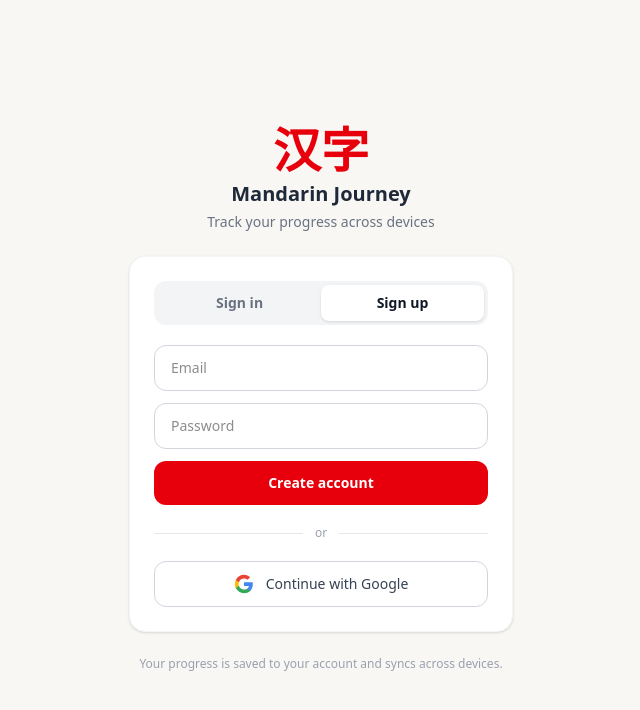
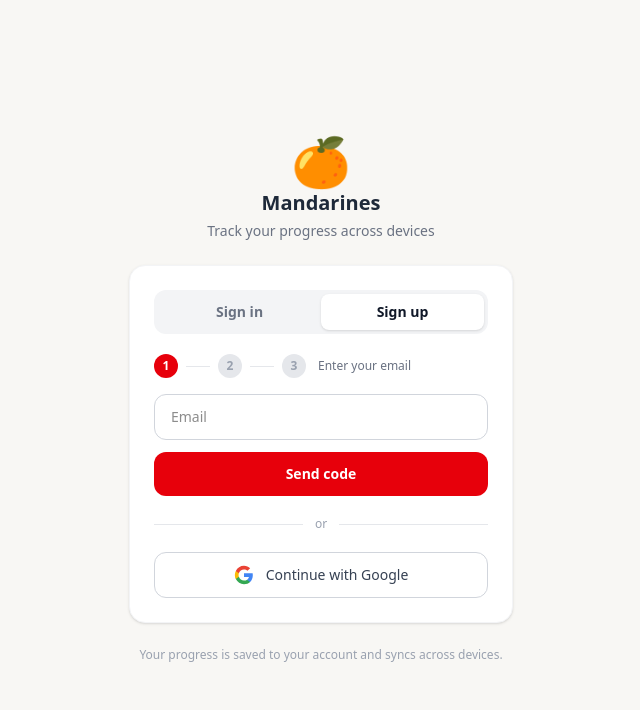
Before and after one commit to Cristi7778/Mandarines, a Next.js app: page /auth in a window 1280 px wide. Both pictures are taken after a click on the button "Sign up". Shown: the top 710 px of the page, without its empty margins (319-959 px from the left). Built offline with nearby package versions, Linux system fonts and the light colour scheme; no server answers.

Commit message:
sign-up update requires email confirmation

```diff
--- a/app/auth/callback/page.tsx
+++ b/app/auth/callback/page.tsx
@@ -25,7 +25,7 @@ function CallbackHandler() {
   return (
     <div className="min-h-screen bg-[#f8f7f4] flex items-center justify-center">
       <div className="text-center space-y-3">
-        <div className="text-4xl chinese-text text-red-600 font-bold animate-pulse">汉字</div>
+        <div className="text-4xl chinese-text text-red-600 font-bold animate-pulse">🍊</div>
         <p className="text-gray-500 text-sm">Signing you in…</p>
       </div>
     </div>
--- a/app/auth/page.tsx
+++ b/app/auth/page.tsx
@@ -1,51 +1,119 @@
 'use client';
 
-import { useEffect, useState } from 'react';
+import { useEffect, useRef, useState } from 'react';
 import { useRouter } from 'next/navigation';
 import { supabase } from '@/lib/supabase';
 
 type Mode = 'login' | 'signup';
+type SignupStep = 'email' | 'code' | 'password';
 
 export default function AuthPage() {
   const router = useRouter();
+
   const [mode, setMode] = useState<Mode>('login');
-  const [email, setEmail] = useState('');
-  const [password, setPassword] = useState('');
+
+  // login state
+  const [loginEmail, setLoginEmail] = useState('');
+  const [loginPassword, setLoginPassword] = useState('');
+
+  // signup state
+  const [signupStep, setSignupStep] = useState<SignupStep>('email');
+  const [signupEmail, setSignupEmail] = useState('');
+  const [signupCode, setSignupCode] = useState('');
+  const [signupPassword, setSignupPassword] = useState('');
+  const [signupConfirm, setSignupConfirm] = useState('');
+
   const [loading, setLoading] = useState(false);
   const [error, setError] = useState('');
-  const [message, setMessage] = useState('');
 
-  // Redirect already-logged-in users
+  const codeRef = useRef<HTMLInputElement>(null);
+
   useEffect(() => {
     supabase.auth.getSession().then(({ data: { session } }) => {
       if (session) router.replace('/');
     });
   }, [router]);
 
-  async function handleEmailAuth(e: React.FormEvent) {
+  useEffect(() => {
+    if (signupStep === 'code') codeRef.current?.focus();
+  }, [signupStep]);
+
+  function switchMode(m: Mode) {
+    setMode(m);
+    setError('');
+    setSignupStep('email');
+    setSignupCode('');
+    setSignupPassword('');
+    setSignupConfirm('');
+  }
+
+  // ── Login ────────────────────────────────────────────────────────────────
+
+  async function handleLogin(e: React.FormEvent) {
     e.preventDefault();
     setError('');
-    setMessage('');
     setLoading(true);
-
-    if (mode === 'signup') {
-      const { error } = await supabase.auth.signUp({ email, password });
-      if (error) {
-        setError(error.message);
-      } else {
-        setMessage('Check your email to confirm your account, then sign in.');
-      }
-    } else {
-      const { error } = await supabase.auth.signInWithPassword({ email, password });
-      if (error) {
-        setError(error.message);
-      } else {
-        router.replace('/');
-      }
+    const { error } = await supabase.auth.signInWithPassword({
+      email: loginEmail,
+      password: loginPassword,
+    });
+    if (error) setError(error.message);
+    else router.replace('/');
+    setLoading(false);
   }
 
+  // ── Sign-up step 1: send OTP ─────────────────────────────────────────────
+
+  async function handleSendCode(e: React.FormEvent) {
+    e.preventDefault();
+    setError('');
+    setLoading(true);
+    const { error } = await supabase.auth.signInWithOtp({
+      email: signupEmail,
+      options: { shouldCreateUser: true },
+    });
+    if (error) setError(error.message);
+    else setSignupStep('code');
     setLoading(false);
   }
+
+  // ── Sign-up step 2: verify OTP ───────────────────────────────────────────
+
+  async function handleVerifyCode(e: React.FormEvent) {
+    e.preventDefault();
+    setError('');
+    setLoading(true);
+    const { error } = await supabase.auth.verifyOtp({
+      email: signupEmail,
+      token: signupCode,
+      type: 'email',
+    });
+    if (error) setError(error.message);
+    else setSignupStep('password');
+    setLoading(false);
+  }
+
+  // ── Sign-up step 3: set password ─────────────────────────────────────────
+
+  async function handleSetPassword(e: React.FormEvent) {
+    e.preventDefault();
+    setError('');
+    if (signupPassword !== signupConfirm) {
+      setError('Passwords do not match.');
+      return;
+    }
+    if (signupPassword.length < 6) {
+      setError('Password must be at least 6 characters.');
+      return;
+    }
+    setLoading(true);
+    const { error } = await supabase.auth.updateUser({ password: signupPassword });
+    if (error) setError(error.message);
+    else router.replace('/');
+    setLoading(false);
+  }
+
+  // ── Google ───────────────────────────────────────────────────────────────
 
   async function handleGoogle() {
     setError('');
@@ -56,24 +124,31 @@ export default function AuthPage() {
     if (error) setError(error.message);
   }
 
+  // ── Step label ───────────────────────────────────────────────────────────
+
+  const stepLabel: Record<SignupStep, string> = {
+    email: 'Enter your email',
+    code: 'Check your inbox',
+    password: 'Set your password',
+  };
+
   return (
     <div className="min-h-screen bg-[#f8f7f4] flex items-center justify-center px-4">
       <div className="w-full max-w-sm space-y-6">
         {/* Logo */}
         <div className="text-center space-y-1">
-          <div className="text-5xl font-bold text-red-600 chinese-text">汉字</div>
-          <p className="text-xl font-semibold text-gray-800">Mandarin Journey</p>
+          <div className="text-5xl">🍊</div>
+          <p className="text-xl font-semibold text-gray-800">Mandarines</p>
           <p className="text-sm text-gray-500">Track your progress across devices</p>
         </div>
 
-        {/* Card */}
         <div className="bg-white rounded-2xl border border-gray-100 shadow-sm p-6 space-y-5">
           {/* Tab switcher */}
           <div className="flex bg-gray-100 rounded-xl p-1">
             {(['login', 'signup'] as const).map(m => (
               <button
                 key={m}
-                onClick={() => { setMode(m); setError(''); setMessage(''); }}
+                onClick={() => switchMode(m)}
                 className={`flex-1 py-2 rounded-lg text-sm font-semibold transition-colors ${
                   mode === m ? 'bg-white text-gray-900 shadow-sm' : 'text-gray-500 hover:text-gray-700'
                 }`}
@@ -83,35 +158,148 @@ export default function AuthPage() {
             ))}
           </div>
 
-          {/* Email form */}
-          <form onSubmit={handleEmailAuth} className="space-y-3">
+          {/* ── Login form ── */}
+          {mode === 'login' && (
+            <form onSubmit={handleLogin} className="space-y-3">
               <input
                 type="email"
                 required
-              value={email}
-              onChange={e => setEmail(e.target.value)}
+                value={loginEmail}
+                onChange={e => setLoginEmail(e.target.value)}
                 placeholder="Email"
                 className="w-full border border-gray-300 rounded-xl px-4 py-3 text-sm focus:outline-none focus:ring-2 focus:ring-red-400 focus:border-transparent"
               />
               <input
                 type="password"
                 required
-              value={password}
-              onChange={e => setPassword(e.target.value)}
+                value={loginPassword}
+                onChange={e => setLoginPassword(e.target.value)}
                 placeholder="Password"
-              minLength={6}
                 className="w-full border border-gray-300 rounded-xl px-4 py-3 text-sm focus:outline-none focus:ring-2 focus:ring-red-400 focus:border-transparent"
               />
               {error && <p className="text-red-600 text-sm">{error}</p>}
-            {message && <p className="text-green-600 text-sm">{message}</p>}
               <button
                 type="submit"
                 disabled={loading}
                 className="w-full bg-red-600 text-white font-semibold py-3 rounded-xl hover:bg-red-700 transition-colors disabled:opacity-50 text-sm"
               >
-              {loading ? 'Please wait…' : mode === 'login' ? 'Sign in' : 'Create account'}
+                {loading ? 'Signing in…' : 'Sign in'}
               </button>
             </form>
+          )}
+
+          {/* ── Sign-up flow ── */}
+          {mode === 'signup' && (
+            <div className="space-y-4">
+              {/* step indicator */}
+              <div className="flex items-center gap-2">
+                {(['email', 'code', 'password'] as SignupStep[]).map((s, i) => (
+                  <div key={s} className="flex items-center gap-2">
+                    <div className={`w-6 h-6 rounded-full flex items-center justify-center text-xs font-bold ${
+                      signupStep === s
+                        ? 'bg-red-600 text-white'
+                        : ['email', 'code', 'password'].indexOf(signupStep) > i
+                        ? 'bg-green-500 text-white'
+                        : 'bg-gray-200 text-gray-400'
+                    }`}>
+                      {['email', 'code', 'password'].indexOf(signupStep) > i ? '✓' : i + 1}
+                    </div>
+                    {i < 2 && <div className="flex-1 h-px bg-gray-200 w-6" />}
+                  </div>
+                ))}
+                <span className="text-xs text-gray-500 ml-1">{stepLabel[signupStep]}</span>
+              </div>
+
+              {/* Step 1: email */}
+              {signupStep === 'email' && (
+                <form onSubmit={handleSendCode} className="space-y-3">
+                  <input
+                    type="email"
+                    required
+                    value={signupEmail}
+                    onChange={e => setSignupEmail(e.target.value)}
+                    placeholder="Email"
+                    className="w-full border border-gray-300 rounded-xl px-4 py-3 text-sm focus:outline-none focus:ring-2 focus:ring-red-400 focus:border-transparent"
+                  />
+                  {error && <p className="text-red-600 text-sm">{error}</p>}
+                  <button
+                    type="submit"
+                    disabled={loading}
+                    className="w-full bg-red-600 text-white font-semibold py-3 rounded-xl hover:bg-red-700 transition-colors disabled:opacity-50 text-sm"
+                  >
+                    {loading ? 'Sending…' : 'Send code'}
+                  </button>
+                </form>
+              )}
+
+              {/* Step 2: OTP code */}
+              {signupStep === 'code' && (
+                <form onSubmit={handleVerifyCode} className="space-y-3">
+                  <p className="text-sm text-gray-500">
+                    We sent a 6-digit code to <span className="font-medium text-gray-700">{signupEmail}</span>.
+                  </p>
+                  <input
+                    ref={codeRef}
+                    type="text"
+                    inputMode="numeric"
+                    pattern="[0-9]{6}"
+                    maxLength={6}
+                    required
+                    value={signupCode}
+                    onChange={e => setSignupCode(e.target.value.replace(/\D/g, ''))}
+                    placeholder="000000"
+                    className="w-full border border-gray-300 rounded-xl px-4 py-3 text-sm text-center tracking-[0.5em] font-mono focus:outline-none focus:ring-2 focus:ring-red-400 focus:border-transparent"
+                  />
+                  {error && <p className="text-red-600 text-sm">{error}</p>}
+                  <button
+                    type="submit"
+                    disabled={loading || signupCode.length !== 6}
+                    className="w-full bg-red-600 text-white font-semibold py-3 rounded-xl hover:bg-red-700 transition-colors disabled:opacity-50 text-sm"
+                  >
+                    {loading ? 'Verifying…' : 'Verify code'}
+                  </button>
+                  <button
+                    type="button"
+                    onClick={() => setSignupStep('email')}
+                    className="w-full text-xs text-gray-400 hover:text-gray-600"
+                  >
+                    Wrong email? Go back
+                  </button>
+                </form>
+              )}
+
+              {/* Step 3: set password */}
+              {signupStep === 'password' && (
+                <form onSubmit={handleSetPassword} className="space-y-3">
+                  <p className="text-sm text-gray-500">Email verified! Now set a password for your account.</p>
+                  <input
+                    type="password"
+                    required
+                    value={signupPassword}
+                    onChange={e => setSignupPassword(e.target.value)}
+                    placeholder="Password (min 6 characters)"
+                    className="w-full border border-gray-300 rounded-xl px-4 py-3 text-sm focus:outline-none focus:ring-2 focus:ring-red-400 focus:border-transparent"
+                  />
+                  <input
+                    type="password"
+                    required
+                    value={signupConfirm}
+                    onChange={e => setSignupConfirm(e.target.value)}
+                    placeholder="Confirm password"
+                    className="w-full border border-gray-300 rounded-xl px-4 py-3 text-sm focus:outline-none focus:ring-2 focus:ring-red-400 focus:border-transparent"
+                  />
+                  {error && <p className="text-red-600 text-sm">{error}</p>}
+                  <button
+                    type="submit"
+                    disabled={loading}
+                    className="w-full bg-red-600 text-white font-semibold py-3 rounded-xl hover:bg-red-700 transition-colors disabled:opacity-50 text-sm"
+                  >
+                    {loading ? 'Creating account…' : 'Create account'}
+                  </button>
+                </form>
+              )}
+            </div>
+          )}
 
           {/* Divider */}
           <div className="flex items-center gap-3">
--- a/app/drill/page.tsx
+++ b/app/drill/page.tsx
@@ -67,7 +67,7 @@ function DrillContent() {
   }, [idx, submitted]);
 
   if (user === undefined) {
-    return <div className="min-h-screen bg-[#f8f7f4] flex items-center justify-center"><div className="text-4xl chinese-text text-red-600 font-bold animate-pulse">汉字</div></div>;
+    return <div className="min-h-screen bg-[#f8f7f4] flex items-center justify-center"><div className="text-4xl chinese-text text-red-600 font-bold animate-pulse">🍊</div></div>;
   }
 
   if (questions.length === 0) {
--- a/app/layout.tsx
+++ b/app/layout.tsx
@@ -2,7 +2,7 @@ import type { Metadata } from 'next';
 import './globals.css';
 
 export const metadata: Metadata = {
-  title: 'Mandarin Journey',
+  title: 'Mandarines',
   description: 'Learn Mandarin Chinese — HSK 1 through HSK 4',
 };
 
--- a/app/learn/[topicId]/page.tsx
+++ b/app/learn/[topicId]/page.tsx
@@ -384,7 +384,7 @@ export default function LearnPage({ params }: { params: Promise<{ topicId: strin
   if (user === undefined) {
     return (
       <div className="min-h-screen bg-[#f8f7f4] flex items-center justify-center">
-        <div className="text-4xl chinese-text text-red-600 font-bold animate-pulse">汉字</div>
+        <div className="text-4xl chinese-text text-red-600 font-bold animate-pulse">🍊</div>
       </div>
     );
   }
--- a/app/page.tsx
+++ b/app/page.tsx
@@ -74,7 +74,7 @@ export default function HomePage() {
     return (
       <div className="min-h-screen bg-[#f8f7f4] flex items-center justify-center">
         <div className="text-center space-y-2">
-          <div className="text-4xl chinese-text text-red-600 font-bold animate-pulse">汉字</div>
+          <div className="text-4xl chinese-text text-red-600 font-bold animate-pulse">🍊</div>
           <p className="text-gray-400 text-sm">Loading…</p>
         </div>
       </div>
@@ -87,8 +87,8 @@ export default function HomePage() {
       <header className="bg-white border-b border-gray-200 sticky top-0 z-10">
         <div className="max-w-3xl mx-auto px-4 py-3 flex items-center justify-between">
           <div className="flex items-center gap-2">
-            <span className="text-2xl font-bold text-red-600 chinese-text">汉字</span>
-            <span className="text-lg font-semibold text-gray-800">Journey</span>
+            <span className="text-2xl">🍊</span>
+            <span className="text-lg font-semibold text-gray-800">Mandarines</span>
           </div>
           <div className="flex items-center gap-4">
             {userProgress && (
--- a/app/results/page.tsx
+++ b/app/results/page.tsx
@@ -106,7 +106,7 @@ export default function ResultsPage() {
             href="/"
             className="w-full border border-gray-300 text-gray-700 font-semibold py-4 rounded-xl hover:bg-gray-50 transition-colors text-center"
           >
-            Back to Journey Map
+            Back to Home
           </Link>
         </div>
       </main>
```
Lines whose indentation alone changed are shown as unchanged.
